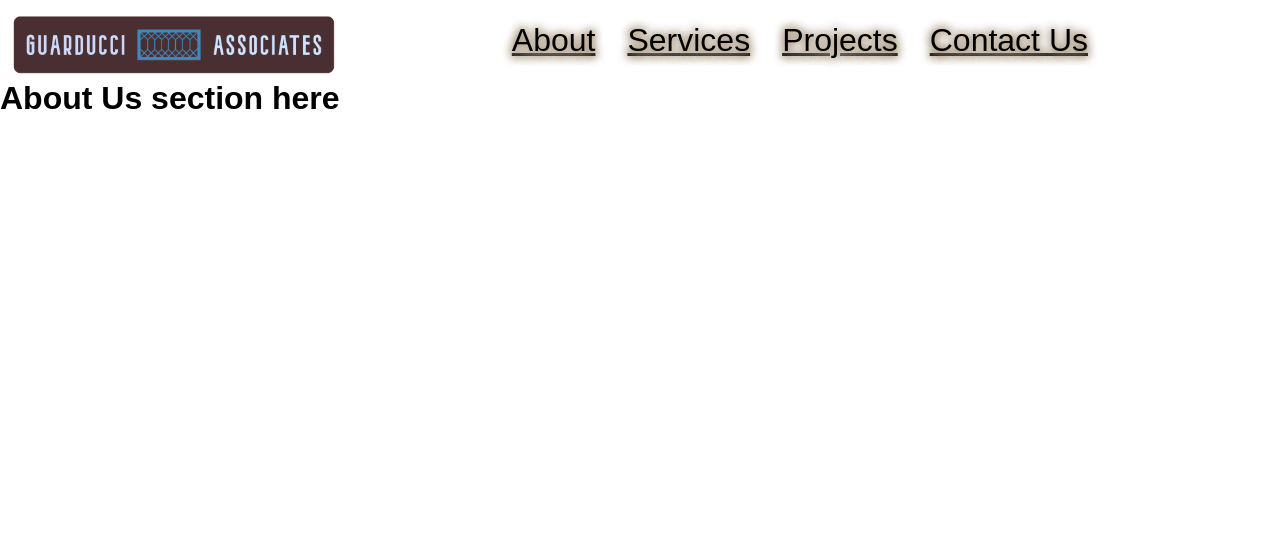
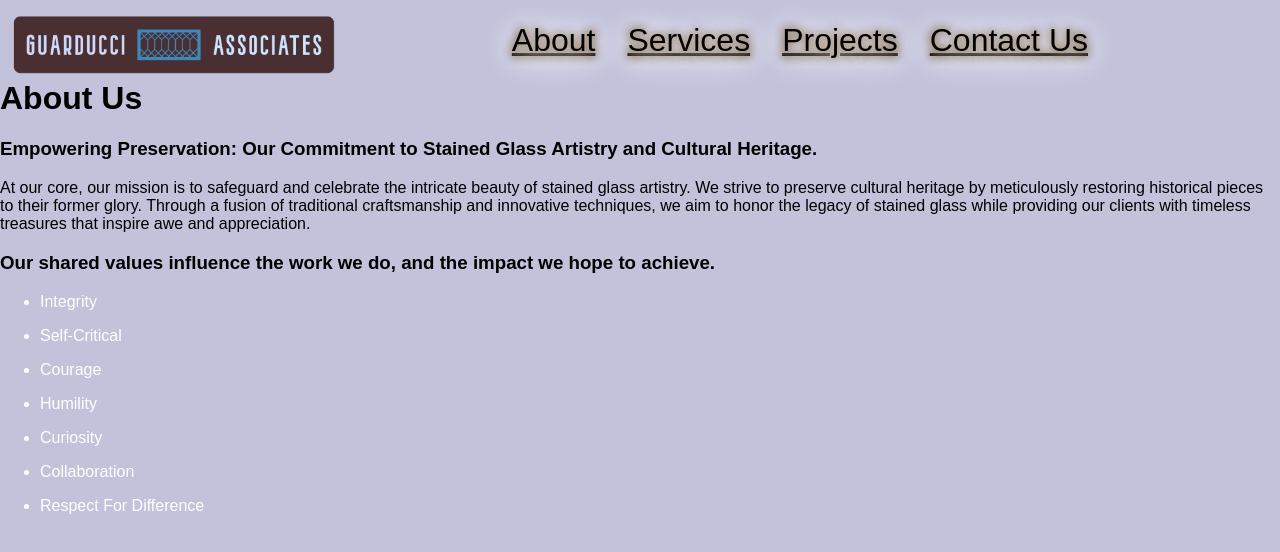
Before and after one commit to dericholas/guarducci-associates, a Next.js app: page /about in a window 1280 px wide. Shown: the top 552 px of the page. Built offline with nearby package versions, Linux system fonts and the light colour scheme.

Commit message:
filler text and dynamic company 'values' on about

```diff
--- a/app/about/page.js
+++ b/app/about/page.js
@@ -1,7 +1,86 @@
+'use client'
+
+import { useState } from "react";
+
 const About = () => {
+  const [currentValueIndex, setCurrentValueIndex] = useState()
+  const valueData = [
+    {
+      title: "Integrity",
+      body: "We are honest with ourselves and our clients. We represent our thinking and our process with clarity and honesty. We are prepared to decline work when we believe it is inconsistent with our values. We work to keep this value alive in our culture at all costs."
+    },
+    {
+      title: "Self-Critical",
+      body: "We believe in “the Crit.” The best design studios invite a constant stream of criticism which often leads to breakthrough innovative designs. We can learn from them. We embrace a sound argument and are willing to test all premises to get there."
+    },
+    {
+      title: "Courage",
+      body: "We speak up, especially when we are the only dissenting voice in the room. We especially value clients who give us permission to be courageous. We believe the best work is done when we are courageous together."
+    },
+    {
+      title: "Humility",
+      body: "We prize confidence and grace under fire, but we do not tolerate arrogance. Arrogance keeps us from personal and professional growth. And limits our ability to think the impossible for our clients. Humility frees us up to consider solutions that lie outside of our comfort zone."
+    },
+    {
+      title: "Curiosity",
+      body: "We are excited to learn about our clients’ business, their issues, their challenges, and the direct and indirect forces that can have a meaningful impact on their success. We tap into the social sciences – psychology, philosophy, sociology, political science, and economics — to nourish our thinking and sharpen our insights."
+    },
+    {
+      title: "Collaboration",
+      body: "We depend on each other to provide the best thinking. We encourage our colleagues to be inquisitive and challenging and help us pivot away from fruitless journeys."
+    },
+    {
+      title: "Respect For Difference",
+      body: "We embrace and celebrate difference. We depend on different and sometimes clashing world views to provide the most useful and creative work for our clients. We work everyday to create an environment where creative friction sparks competing ideas."
+    }
+  ]
+  const handleClick = (index) => {
+    setCurrentValueIndex(index)
+  }
+  const valueTiles = valueData.map((value, index) => {
+    return (
+      <li
+        key={index}
+        onClick={() => handleClick(index)}
+        style={{color: index === currentValueIndex ? "blue" : "white"}}
+      >
+        {value.title}
+        <p>{index === currentValueIndex ? value.body : null }</p>
+      </li>
+    )
+  })
     return (
       <div className="about-page">
-        <h1>About Us section here</h1>
+        <h1>About Us</h1>
+        <div className="about-bio">
+          <h3>
+            Empowering Preservation: Our Commitment to
+            Stained Glass Artistry and Cultural Heritage.
+          </h3>
+          <p>
+            At our core, our mission is to safeguard and
+            celebrate the intricate beauty of stained glass
+            artistry. We strive to preserve cultural heritage
+            by meticulously restoring historical pieces to
+            their former glory. Through a fusion of traditional
+            craftsmanship and innovative techniques, we aim to
+            honor the legacy of stained glass while providing
+            our clients with timeless treasures that inspire
+            awe and appreciation.
+          </p>
+        </div>
+        <div className="about-values">
+          <h3>
+            Our shared values influence the work we do, and
+            the impact we hope to achieve.
+          </h3>
+          <ul>
+            {valueTiles}
+          </ul>
+
+        </div>
+
+
       </div>
     );
 }
--- a/app/globals.scss
+++ b/app/globals.scss
@@ -2,6 +2,7 @@ body {
   margin: 0;
   padding: 0;
   font-family: Century Gothic, CenturyGothic, AppleGothic, sans-serif;
+  background-color: rgb(194, 194, 219);
 }
 
 .navbar {
```
Also changed, not shown: app/page.js (+18 -6 lines).
